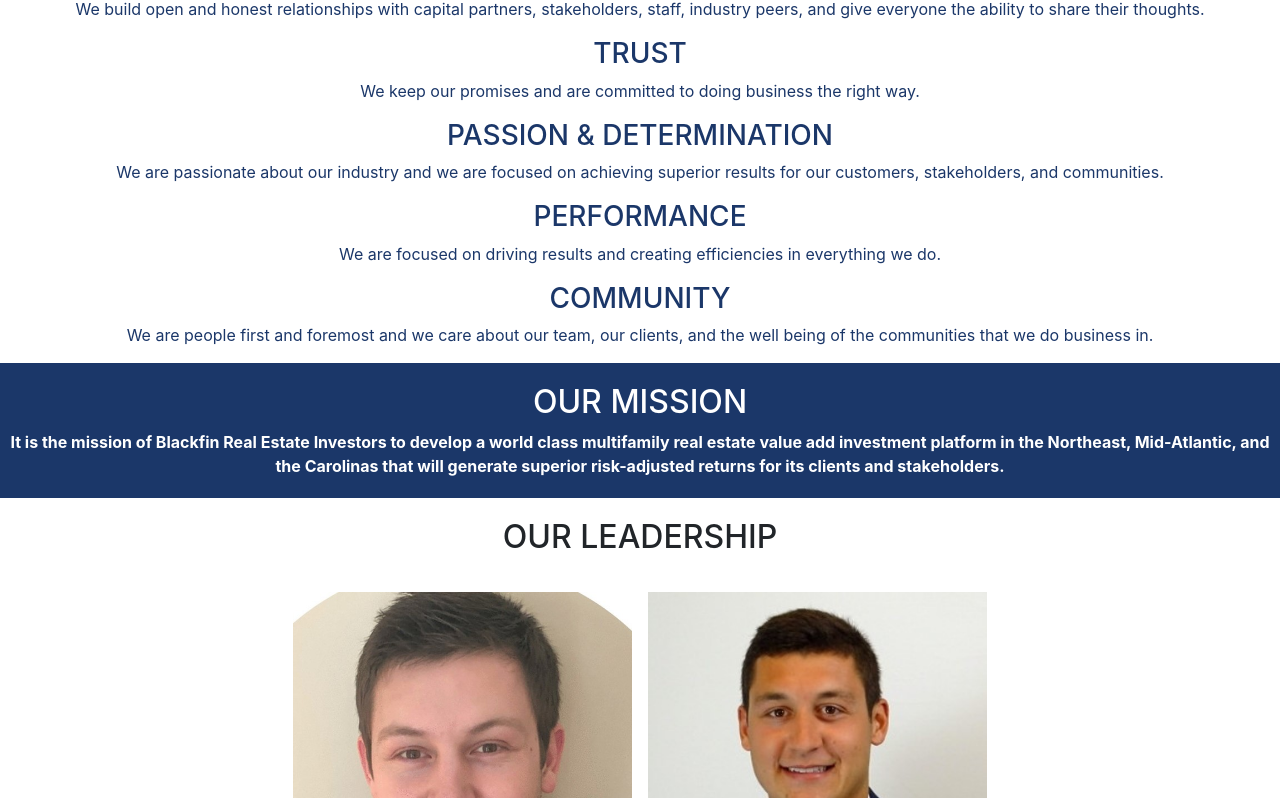
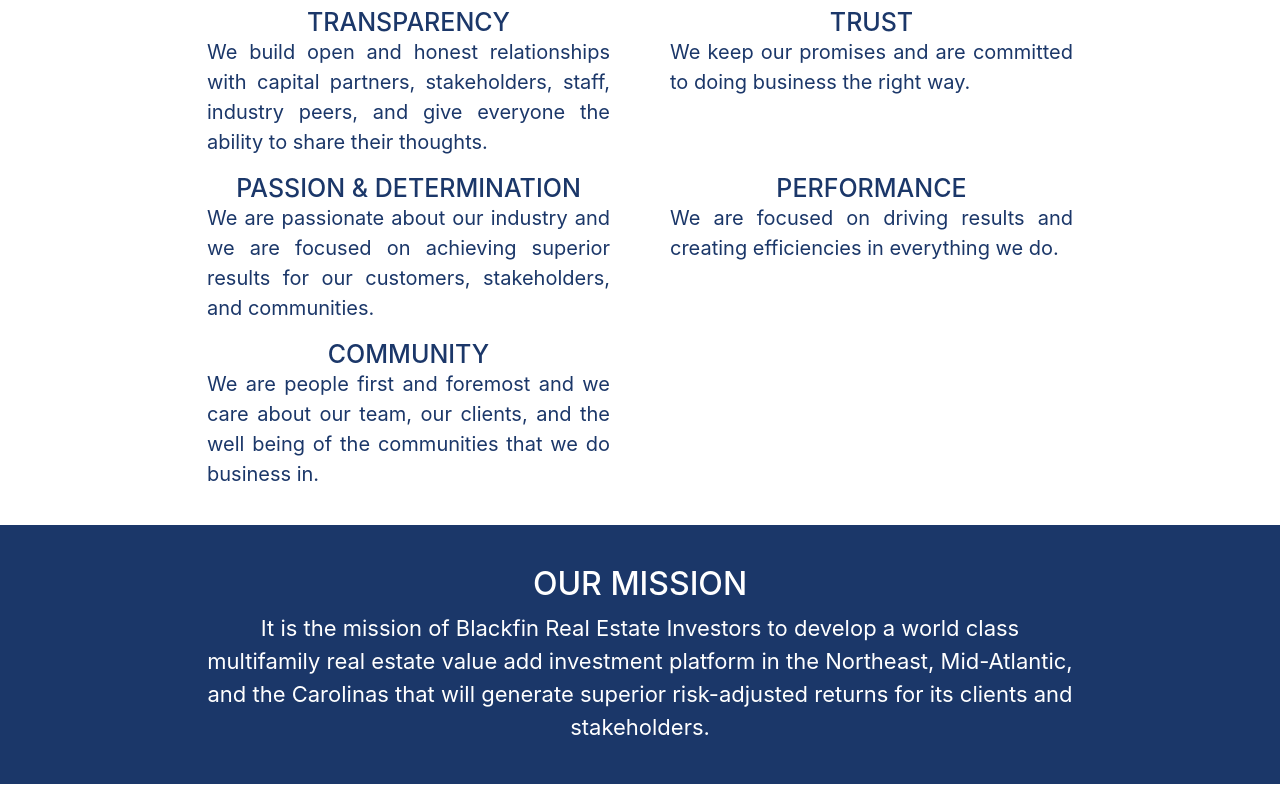
Before and after one commit to dalyd14/fishhawk-capital, a plain HTML site: page index.html in a window 1280 px wide. Shown: the part 666-1464 px from the top of the page. Drawn offline with nearby package versions, Linux system fonts and the light colour scheme.

Commit message:
added css styling to make it bearable

```diff
--- a/assets/css/style.css
+++ b/assets/css/style.css
@@ -22,7 +22,7 @@
     position: absolute;
     top: 0;
     left: 0;
-    width:25%;
+    width:30%;
     height: 100%;
     z-index: 2;
 
@@ -65,11 +65,26 @@
     background-position: center;
 }
 
-#core-values {
+#core-values, #mission, #meet-the-team {
+    padding: 20px 5%;
+}
+
+#core-values, #meet-the-team {
     background-color: white;
     color: #1B3769;
 
     text-align: center;
+}
+#core-values h2 {
+    margin-bottom: 15px;
+}
+#core-values h3 {
+    font-size: 20px;
+    margin: 0;
+}
+#core-values p {
+    text-align: justify;
+    padding: 0 10px;
 }
 
 #mission {
@@ -77,18 +92,15 @@
     color: white;
 
     text-align: center;
-
-    padding: 20px 10px;
+}
+.mission {
+    padding-left: 0;
+    padding-right: 0;
 }
 #mission p {
     margin: 0;
-    font-weight: bold;
-}
-
-#meet-the-team {
     text-align: center;
-
-    padding: 20px 10px;
+    padding: 0 10px;
 }
 
 .member-img {
@@ -104,19 +116,69 @@
     .carousel-item {
         height: 300px;
     }
+
+    #core-values, #meet-the-team {
+        padding: 20px 10%;
+    }
+    #mission {
+        padding: 30px 10%;
+    }
+
+    #mission p {
+        font-size: 22px;
+        text-align: center;
+    }
+    .mission {
+        padding-left: 20px;
+        padding-right: 20px;
+    }
 }
 @media screen and (min-width: 980px) {
+
+    #navigation-bar {
+        height: 100px;
+    }
+    #navigation-bar img {
+        height: 100px;
+    }
+
     .carousel-item {
         height: 400px;
     }
+    #core-values, #meet-the-team {
+        padding: 20px 12%;
+    }
+    #mission {
+        padding: 40px 12%;
+    }
+
+    #core-values h3 {
+        font-size: 25px;
+    }
+    #core-values p {
+        font-size: 20px;
+    }
+
 }
 @media screen and (min-width: 1200px) {
     .carousel-item {
         height: 500px;
+    }
+    #core-values, #meet-the-team {
+        padding: 20px 15%;
+    }
+    #mission {
+        padding: 40px 15%;
     }
 }
 @media screen and (min-width: 1500px) {
     .carousel-item {
         height: 600px;
     }
+    #core-values, #meet-the-team {
+        padding: 20px 20%;
+    }
+    #mission {
+        padding: 40px 20%;
+    }
 }
--- a/index.html
+++ b/index.html
@@ -47,24 +47,24 @@
             <h2>Core Values</h2>
         </div>
         <div class="container-fluid">
-            <div class="row no-gutters">
-                <div class="col-12">
+            <div class="row">
+                <div class="mission col-12 col-md-6">
                     <h3>TRANSPARENCY</h3>
                     <p>We build open and honest relationships with capital partners, stakeholders, staff, industry peers, and give everyone the ability to share their thoughts.</p>
                 </div>
-                <div class="col-12">
+                <div class="mission col-12 col-md-6">
                     <h3>TRUST</h3>
                     <p>We keep our promises and are committed to doing business the right way.</p>
                 </div>
-                <div class="col-12">
+                <div class="mission col-12 col-md-6">
                     <h3>PASSION & DETERMINATION</h3>
                     <p>We are passionate about our industry and we are focused on achieving superior results for our customers, stakeholders, and communities.</p>
                 </div>
-                <div class="col-12">
+                <div class="mission col-12 col-md-6">
                     <h3>PERFORMANCE</h3>
                     <p>We are focused on driving results and creating efficiencies in everything we do.</p>
                 </div>
-                <div class="col-12">
+                <div class="mission col-12 col-md-6">
                     <h3>COMMUNITY</h3>
                     <p>We are people first and foremost and we care about our team, our clients, and the well being of the communities that we do business in.</p>
                 </div>
```
